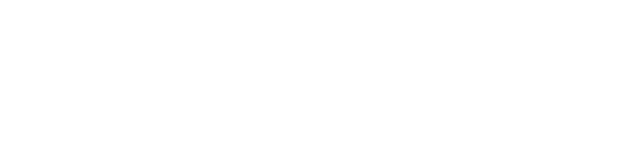
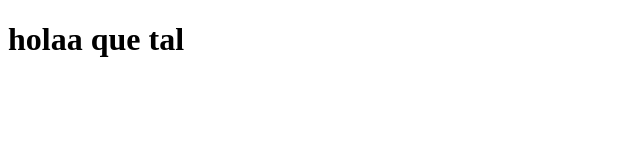
Before and after one commit to Juan60812/PracticandoGit, a plain HTML site: page Index.html in a window 1280 px wide. Shown: the whole page, without its empty margins (0-640 px from the left). Drawn offline with Linux system fonts and the light colour scheme.

Commit message:
holaaaah

```diff
--- a/Index.html
+++ b/Index.html
@@ -1,12 +1,15 @@
 <!DOCTYPE html>
 <html lang="en">
+
 <head>
     <meta charset="UTF-8">
     <meta http-equiv="X-UA-Compatible" content="IE=edge">
     <meta name="viewport" content="width=device-width, initial-scale=1.0">
     <title>Document</title>
 </head>
+
 <body>
+<h1> holaa que tal</h1>
+</body>
 
-</body>
 </html>
```
